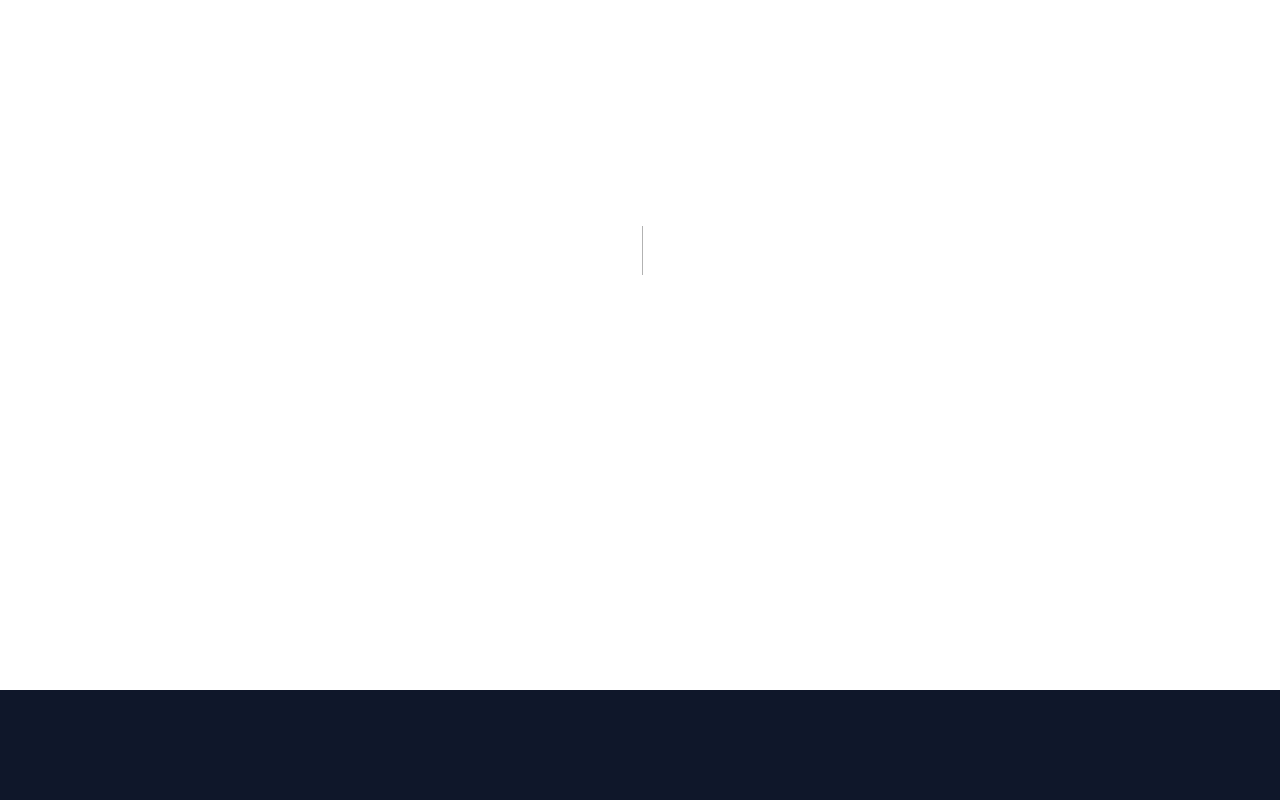
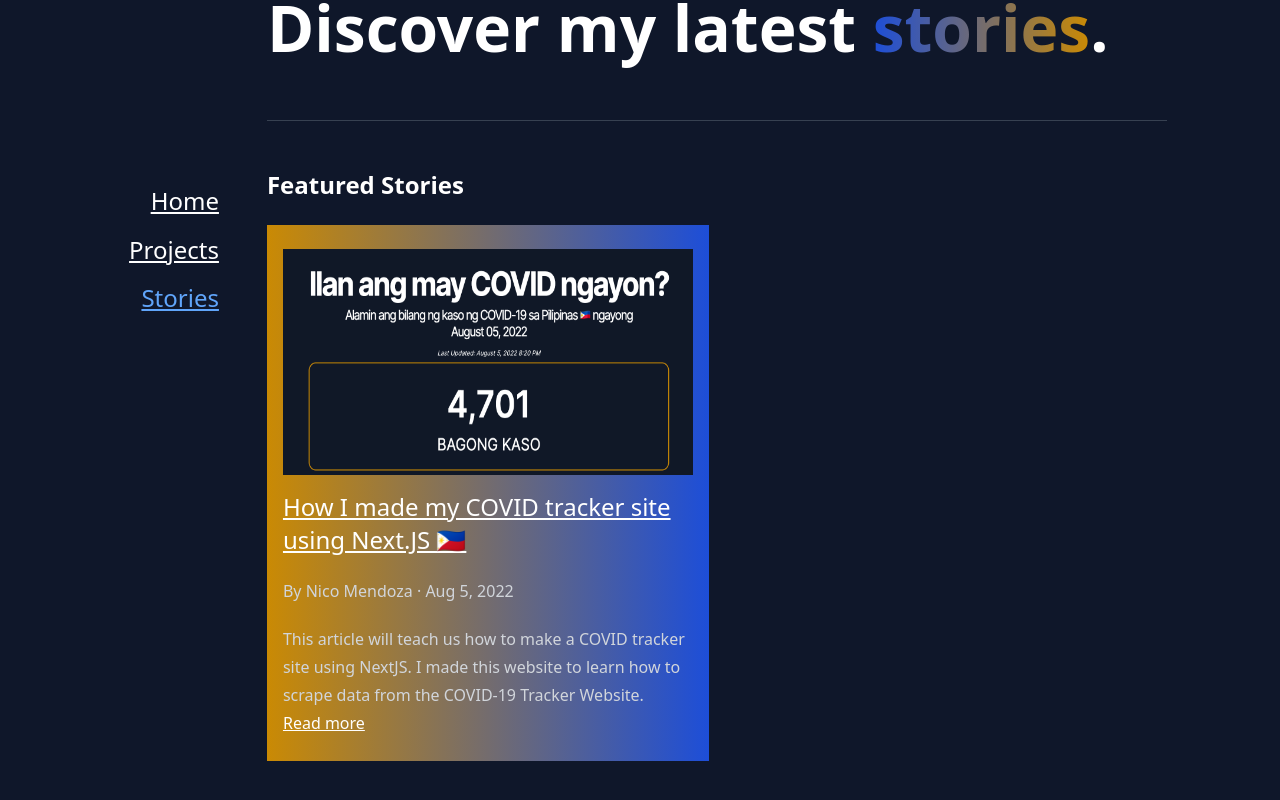
Before and after one commit to blankart/nico-portfolio, a Next.js app: page /stories in a window 1280 px wide. Before the commit this address had no page. Shown: the part 234-1034 px from the top of the page. Before the commit the page ends 924 px from the top, so only its background shows below. Built offline with nearby package versions, Linux system fonts and the light colour scheme.

Commit message:
feat: story to stories

```diff
--- a/components/Menu.tsx
+++ b/components/Menu.tsx
@@ -6,7 +6,7 @@
 const LINKS: { label: string; href: string }[] = [
   { label: "Home", href: "/" },
   { label: "Projects", href: "/projects" },
-  { label: "Story", href: "/story" },
+  { label: "Stories", href: "/stories" },
 ];
 
 const Links = () => {
--- a/components/Story.tsx
+++ b/components/Story.tsx
@@ -51,7 +51,7 @@
                   clipRule="evenodd"
                 ></path>
               </svg>
-              <Link href="/story" passHref>
+              <Link href="/stories" passHref>
                 <a className="ml-1 text-sm font-medium inline-block align-middle text-gray-700 hover:text-gray-900 md:ml-2 dark:text-gray-400 dark:hover:text-white">
                   Story
                 </a>
--- a/pages/projects.tsx
+++ b/pages/projects.tsx
@@ -86,7 +86,7 @@
   );
 }
 
-export default function Story({
+export default function Stories({
   mdx,
 }: InferGetServerSidePropsType<typeof getServerSideProps>) {
   return (
--- a/pages/story/[slug].tsx
+++ b/pages/stories/[slug].tsx
@@ -16,7 +16,7 @@
       <HeadSEO
         title={(source.frontmatter?.title || "Untitled") + " - " + TITLE}
         description={source.frontmatter?.description}
-        url={URL + "/story/" + slug}
+        url={URL + "/stories/" + slug}
       />
       <Story meta={source.frontmatter as any}>
         <MDXRemote {...source} components={components as any} />
@@ -26,7 +26,7 @@
 }
 
 export async function getStaticPaths() {
-  const dir = await readdir(resolve("mdx/story/"));
+  const dir = await readdir(resolve("mdx/stories/"));
   return {
     paths: dir.map((_dir) => ({ params: { slug: _dir.split(".")[0] } })),
     fallback: false,
@@ -34,7 +34,9 @@
 }
 
 export async function getStaticProps(ctx: any) {
-  const res = await readFile(resolve("mdx/story/" + ctx.params.slug + ".mdx"));
+  const res = await readFile(
+    resolve("mdx/stories/" + ctx.params.slug + ".mdx")
+  );
   const mdxSource = await serialize(res.toString(), {
     parseFrontmatter: true,
   });
--- a/pages/story/index.tsx
+++ b/pages/stories/index.tsx
@@ -44,7 +44,7 @@
 
       <Link
         asLink
-        href={"/story/" + mdx.slug}
+        href={"/stories/" + mdx.slug}
         className="text-2xl max-w-[max-content]"
       >
         {mdx.mdxSource.frontmatter?.title}
@@ -59,7 +59,11 @@
         {mdx.mdxSource.frontmatter?.description}
       </div>
 
-      <Link className="max-w-[max-content]" asLink href={"/story/" + mdx.slug}>
+      <Link
+        className="max-w-[max-content]"
+        asLink
+        href={"/stories/" + mdx.slug}
+      >
         Read more
       </Link>
     </div>
@@ -73,7 +77,7 @@
     <>
       <HeadSEO
         title={"Stories - " + TITLE}
-        url={URL + "/story"}
+        url={URL + "/stories"}
         description={"Discover the latest stories from " + TITLE + "."}
       />
       <h1 className="md:text-[4rem] leading-1">
@@ -94,11 +98,11 @@
 }
 
 export async function getStaticProps() {
-  const dir = await readdir(resolve("mdx/story/"));
+  const dir = await readdir(resolve("mdx/stories/"));
 
   const contents = await Promise.all(
     dir.map(async (_dir) => {
-      const res = await readFile(resolve("mdx/story/" + _dir));
+      const res = await readFile(resolve("mdx/stories/" + _dir));
       const content = res.toString();
       const mdxSource = await serialize(content, {
         parseFrontmatter: true,
```
Also changed, not shown: mdx/stories/how-i-made-my-covid-tracker-site.mdx (renamed from mdx/story/how-i-made-my-covid-tracker-site.mdx).
